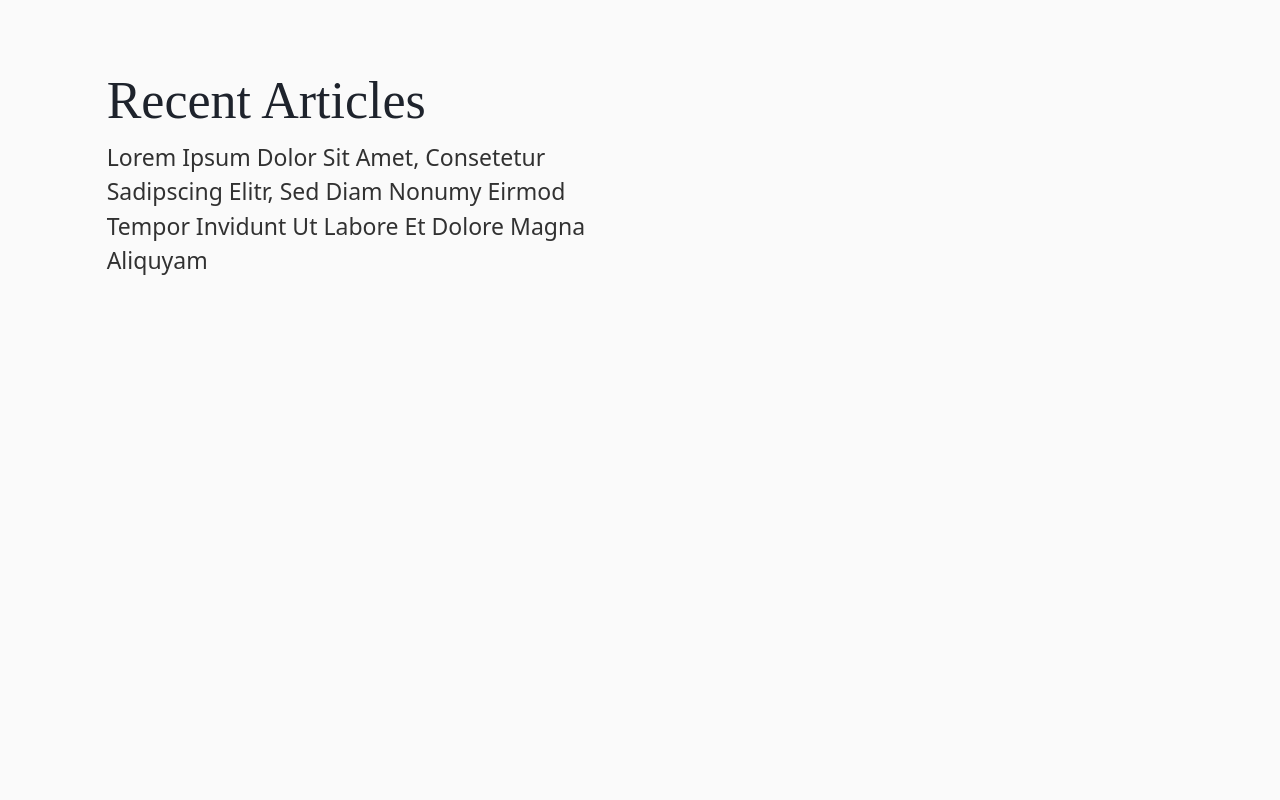
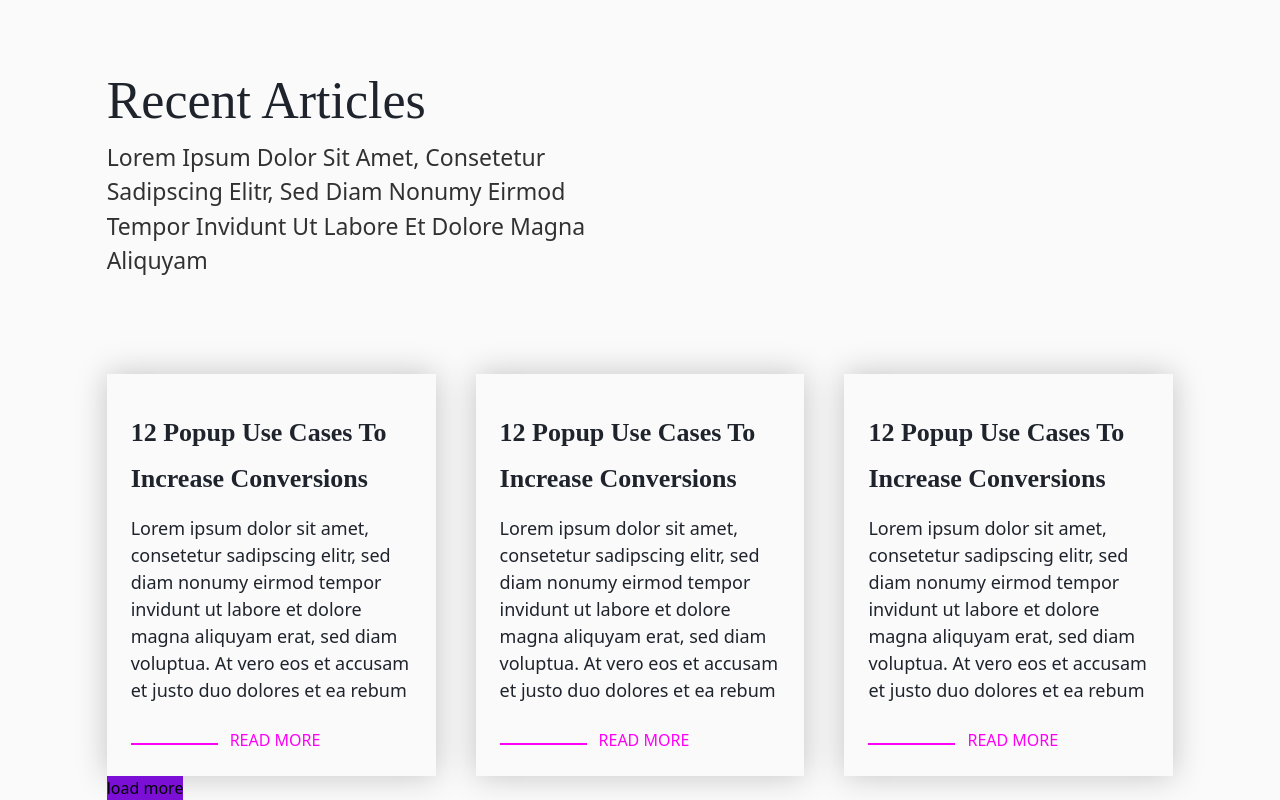
Before and after one commit to Ayomikuolatunji/paddle-frontend-assessment, a Next.js app: page /blog in a window 1280 px wide. Shown: the part 2009-2809 px from the top of the page. Before the commit the page ends 2287 px from the top, so only its background shows below. Built offline with nearby package versions, Linux system fonts and the light colour scheme.

Commit message:
blog page

```diff
--- a/helpers/blogItems.tsx
+++ b/helpers/blogItems.tsx
@@ -45,5 +45,15 @@ export const articleItems=[
         title:"12 Popup Use Cases To Increase Conversions",
         post:"Lorem ipsum dolor sit amet, consetetur sadipscing elitr, sed diam nonumy eirmod tempor invidunt ut labore et dolore magna aliquyam erat, sed diam voluptua. At vero eos et accusam et justo duo dolores et ea rebum",
         feature:"FEATURED ARTICLE . AFFILATE"
-    }
+    }, {
+        date:new Date(),
+        title:"12 Popup Use Cases To Increase Conversions",
+        post:"Lorem ipsum dolor sit amet, consetetur sadipscing elitr, sed diam nonumy eirmod tempor invidunt ut labore et dolore magna aliquyam erat, sed diam voluptua. At vero eos et accusam et justo duo dolores et ea rebum",
+        feature:"FEATURED ARTICLE . AFFILATE"
+    },{
+        date:new Date(),
+        title:"12 Popup Use Cases To Increase Conversions",
+        post:"Lorem ipsum dolor sit amet, consetetur sadipscing elitr, sed diam nonumy eirmod tempor invidunt ut labore et dolore magna aliquyam erat, sed diam voluptua. At vero eos et accusam et justo duo dolores et ea rebum",
+        feature:"FEATURED ARTICLE . AFFILATE"
+    },
 ]
--- a/layouts/blog/BlogPost.tsx
+++ b/layouts/blog/BlogPost.tsx
@@ -28,8 +28,8 @@ const BlogPost:React.FC=()=>{
                       <p className="py-3 text-[#1E232C] text-[18px] font-[300]">
                           {blog.post}
                       </p>
-                      <div className="readmore flex mt-3">
-                          <span className='bg-[#FF00F7] h-[2px] w-[87px] block mt-2'></span>
+                      <div className="readmore flex mt-3 items-center">
+                          <span className='bg-[#FF00F7] h-[2px] w-[87px] block'></span>
                           {/* link will replace it the p tag in a real life scenario */}
                           <p className='text-[#FF00F7] ml-3'>READ MORE</p>
                       </div>
--- a/layouts/blog/RecentArticle.tsx
+++ b/layouts/blog/RecentArticle.tsx
@@ -1,4 +1,5 @@
 import React from 'react'
+import { articleItems } from '../../helpers/blogItems'
 
 const RecentArticle = () => {
   return (
@@ -8,9 +9,32 @@ const RecentArticle = () => {
              <p className='text-[#000000] font-normal opacity-[0.8] capitalize sm:text-[23px] text-[18px] leading-[1.5]'>Lorem ipsum dolor sit amet, consetetur sadipscing elitr, sed diam nonumy eirmod tempor invidunt ut labore et dolore magna aliquyam</p>
          </div>
          {/* grid box content */}
-         <div className="box-content">
+         <div  className='grid sm:grid-cols-3 gap-10 grid-cols-1 mt-24'>
+              {
+                  articleItems.map((article,index)=>{
+                      return <div key={index} className="h-[auto] p-6 shadow-blog-post-shadow">
+                      <div className="date">
 
+                      </div>
+                      <h1 className="text-[#1E232C] font-[600]
+                      sm:text-[26px] leading-[1.8] capitalize opacity-[1] font-[Poppins] mt-3 text-[23px]">
+                          {article.title}
+                      </h1>
+                      <p className="py-3 text-[#1E232C] text-[18px] font-[300]">
+                          {article.post}
+                      </p>
+                      <div className="readmore flex mt-3 items-center">
+                          <span className='bg-[#FF00F7] h-[2px] w-[87px] block mt-2'></span>
+                          {/* link will replace it the p tag in a real life scenario */}
+                          <p className='text-[#FF00F7] ml-3'>READ MORE</p>
+                      </div>
+                      </div>
+                  })
+              }
          </div>
+         <button className='bg-[#7C0FD5]'>
+             load more
+         </button>
     </div>
   )
 }
--- a/tailwind.config.js
+++ b/tailwind.config.js
@@ -12,7 +12,8 @@ module.exports = {
       boxShadow: {
         'contact-shadow': '0px 0px 10px #09090908',
         "blog-post-shadow": "0px 0px 30px #00000038",
-        "blog-post-image-shadow":"0px 0px 15px #00000029"
+        "blog-post-image-shadow":"0px 0px 15px #00000029",
+        "post-btn-shadow":"0px 0px 10px #09090933"
       }
     }
   },
```
